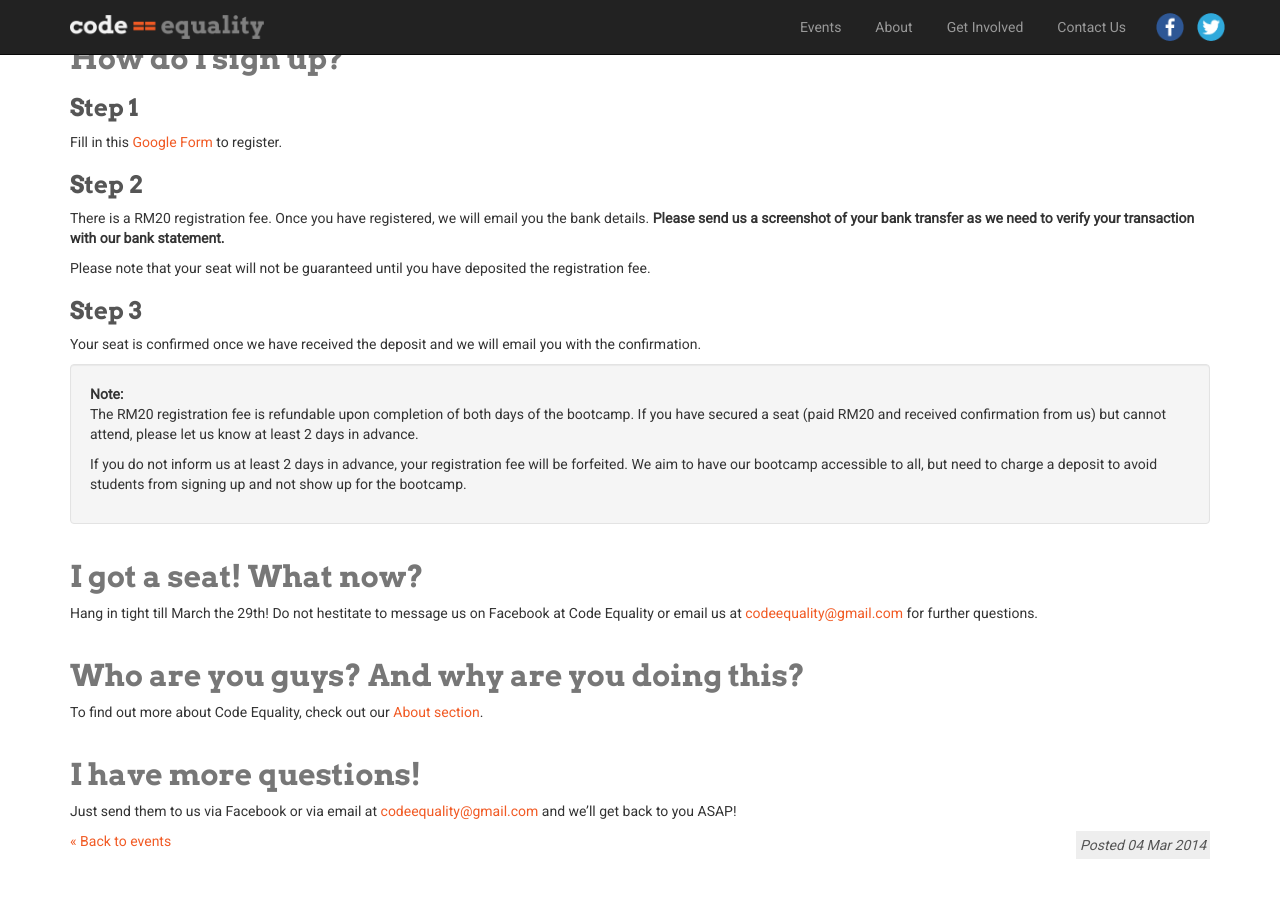
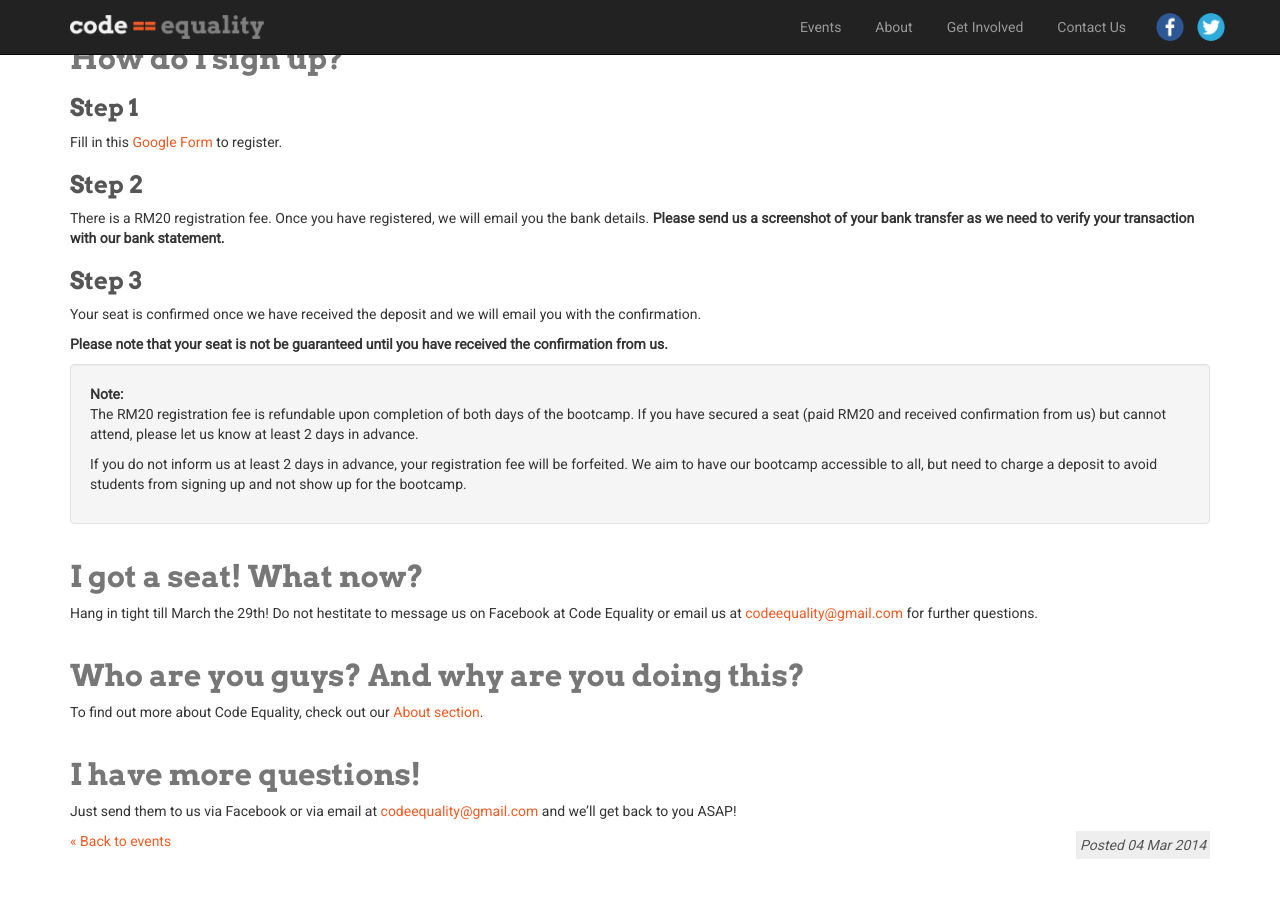
Before and after one commit to CodeEquality/codeequality.github.io, a Jekyll site: the page built from _posts/2014-03-04-introduction-to-coding-weekend-camp.md, in a window 1280 px wide and 900 px high, scrolled down 856 px. Built offline with Jekyll 4.4.1, drawn with Linux system fonts in a browser that asks for light colours; nearby versions of some CDN libraries.

Commit message:
Reword step 3 of sign up

```diff
--- a/_posts/2014-03-04-introduction-to-coding-weekend-camp.md
+++ b/_posts/2014-03-04-introduction-to-coding-weekend-camp.md
@@ -37,10 +37,10 @@ Fill in this  <a href="https://docs.google.com/forms/d/1m7oZ9kchVh1HXeWRJH680J2n
 ###Step 2
 There is a RM20 registration fee. Once you have registered, we will email you the bank details. <strong>Please send us a screenshot of your bank transfer as we need to verify your transaction with our bank statement. </strong>
 
-Please note that your seat will not be guaranteed until you have deposited the registration fee.
-
 ###Step 3
 Your seat is confirmed once we have received the deposit and we will email you with the confirmation.
+
+<strong>Please note that your seat is not be guaranteed until you have received the confirmation from us.</strong>
 
 <div class="well">
 <strong>Note:</strong>
```
Also changed, not shown: 1 other file.
